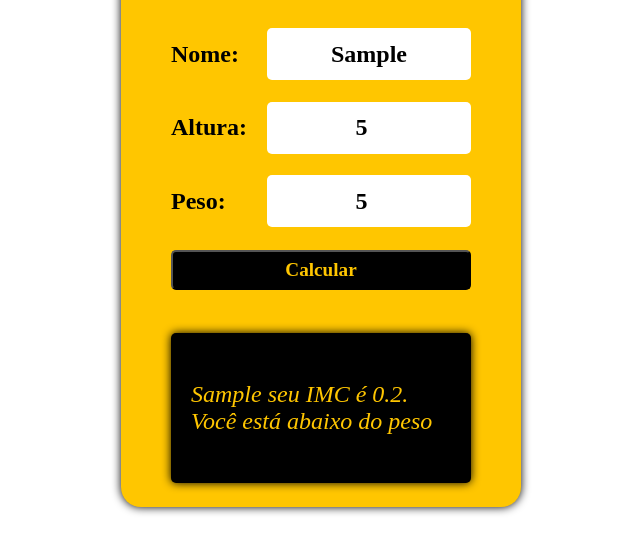
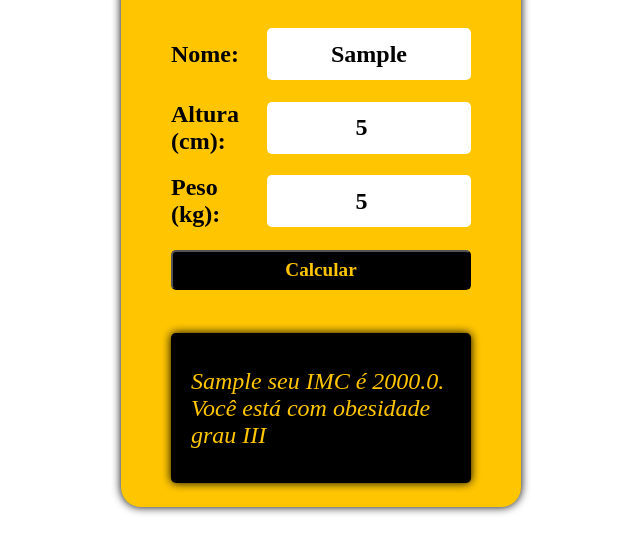
Before and after one commit to ederstanz/Calculadora_IMC, a plain HTML site: page Calculadora_IMC/index.html in a window 1280 px wide. Both pictures are taken after typing "Sample", "5", "5" into the empty fields and a click on the button "Calcular". Shown: the part 201-754 px from the top of the page, without its empty margins (327-967 px from the left). Drawn offline with Linux system fonts and the light colour scheme.

Commit message:
Alterado HTML e JS para altura em cm

```diff
--- a/Calculadora_IMC/imc.js
+++ b/Calculadora_IMC/imc.js
@@ -1,6 +1,6 @@
-const calcular = document.getElementById('calcular');
+const botaoCalcular = document.getElementById('calcular');
 
-calcular.addEventListener('click',imc)
+botaoCalcular.addEventListener('click',imc)
 
 function imc () {
 
@@ -11,21 +11,21 @@ function imc () {
 
     if (nome !== '' && altura !== '' && peso !== '') {
 
-        const valorImc = (peso / (altura * altura)).toFixed(1);
+        const valorImc = ((peso / (altura * altura))*10000).toFixed(1);
         let classificacao = '';
 
         if (valorImc < 18.5){
 
             classificacao = 'abaixo do peso';
-        }else if (valorImc < 24.9) {
+        } else if (valorImc < 24.9) {
             classificacao = 'no seu peso ideal';
-        }else if (valorImc < 29.9) {
+        } else if (valorImc < 29.9) {
             classificacao = 'com sobrepeso';
-        }else if (valorImc < 34.9) {
+        } else if (valorImc < 34.9) {
             classificacao = 'com obesidade grau I';
-        }else if (valorImc < 40) {
+        } else if (valorImc < 40) {
             classificacao = 'com obesidade grau II';
-        }else {
+        } else {
             classificacao = 'com obesidade grau III';
         }
 
--- a/Calculadora_IMC/index.html
+++ b/Calculadora_IMC/index.html
@@ -16,11 +16,11 @@
                 <input type="text" id='nome'>
             </div>
             <div class="input">
-                <label>Altura:</label>
+                <label>Altura (cm):</label>
                 <input type="number" id='altura'>
             </div>
             <div class="input">
-                <label>Peso:</label>
+                <label>Peso (kg):</label>
                 <input type="number" id='peso'>
             </div>
             <button id='calcular'>Calcular</button>
```
